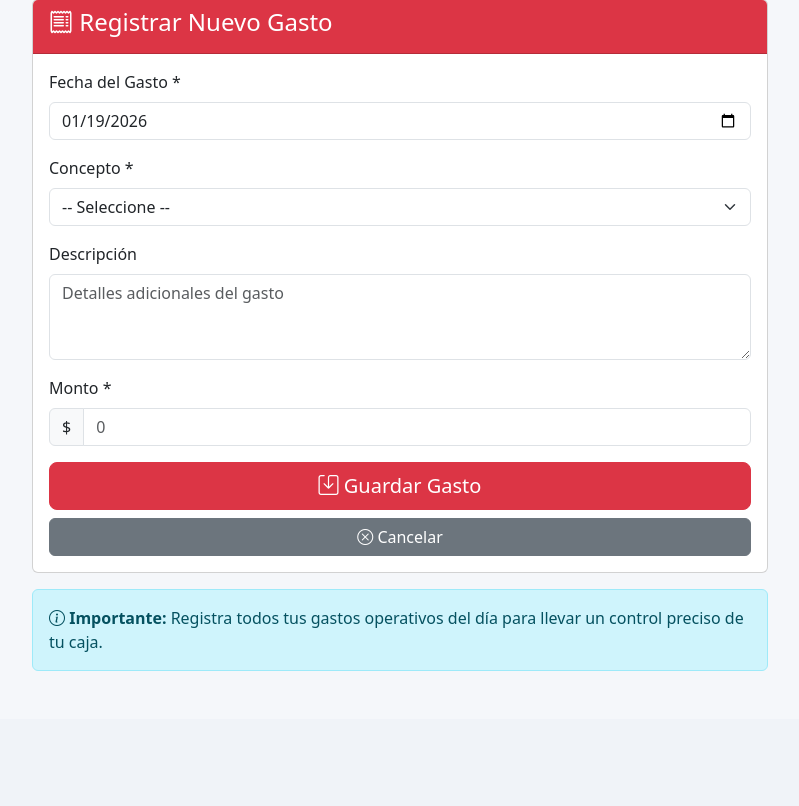
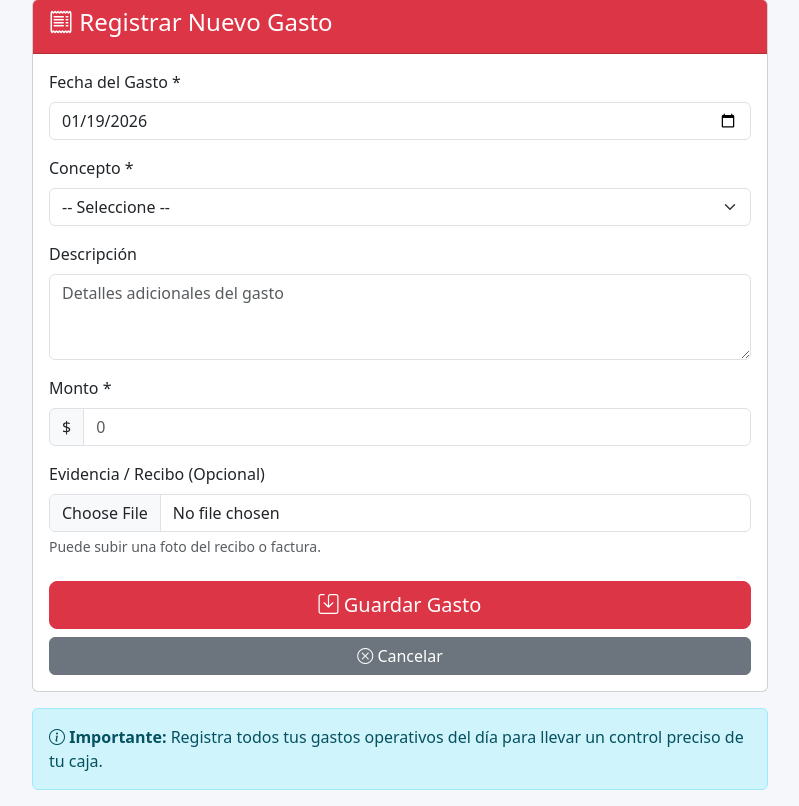
Before and after one commit to graciano90210/DIAMANTE-PRO, a Flask app: page /caja/gastos/nuevo in a window 1280 px wide. Shown: the part 81-887 px from the top of the page, without its empty margins (240-1039 px from the left). Before the commit the page ends 752 px from the top, so only its background shows below. Run offline with Flask 3, Linux system fonts and the light colour scheme; the visitor is signed in with stand-in values (Sample User, id 1).

Commit message:
Implementando subida de foto de recibo al registrar gastos

```diff
--- a/app/routes.py
+++ b/app/routes.py
@@ -1,4 +1,5 @@
 from flask import render_template, request, redirect, url_for, session, flash, make_response, send_file
+from werkzeug.utils import secure_filename
 from .models import Usuario, Cliente, Prestamo, Pago, Transaccion, Sociedad, Ruta, AporteCapital, Activo, db
 from datetime import datetime, timedelta
 from sqlalchemy import func
@@ -2419,13 +2420,28 @@ Gracias por su pago!"""
             return redirect(url_for('home'))
 
         try:
+            # Procesar archivo de recibo si existe
+            foto_evidencia = None
+            if 'recibo' in request.files:
+                file = request.files['recibo']
+                if file and file.filename != '':
+                    filename = secure_filename(f"gasto_{datetime.now().strftime('%Y%m%d%H%M%S')}_{file.filename}")
+                    # Asegurar directorio de subida (en static para acceso público protegido)
+                    upload_folder = os.path.join(app.root_path, 'static', 'uploads', 'recibos')
+                    if not os.path.exists(upload_folder):
+                        os.makedirs(upload_folder)
+
+                    file.save(os.path.join(upload_folder, filename))
+                    foto_evidencia = f"uploads/recibos/{filename}"
+
             nueva_transaccion = Transaccion(
                 naturaleza='EGRESO',
                 concepto=request.form.get('concepto'),
                 descripcion=request.form.get('descripcion'),
                 monto=float(request.form.get('monto')),
                 fecha=datetime.strptime(request.form.get('fecha'), '%Y-%m-%d'),
-                usuario_origen_id=session.get('usuario_id')
+                usuario_origen_id=session.get('usuario_id'),
+                foto_evidencia=foto_evidencia
             )
 
             db.session.add(nueva_transaccion)
--- a/app/templates/caja_gastos_nuevo.html
+++ b/app/templates/caja_gastos_nuevo.html
@@ -35,7 +35,7 @@
                         <div class="alert alert-danger">{{ error }}</div>
                         {% endif %}
 
-                        <form method="POST" action="/caja/gastos/guardar">
+                        <form method="POST" action="/caja/gastos/guardar" enctype="multipart/form-data">
                             <div class="mb-3">
                                 <label class="form-label">Fecha del Gasto *</label>
                                 <input type="date" name="fecha" class="form-control" required
@@ -68,8 +68,14 @@
                                 <div class="input-group">
                                     <span class="input-group-text">$</span>
                                     <input type="number" name="monto" class="form-control" required
-                                           min="0" step="0.01" placeholder="0">
+                                           placeholder="0" min="0" step="100">
                                 </div>
+                            </div>
+
+                            <div class="mb-4">
+                                <label class="form-label">Evidencia / Recibo (Opcional)</label>
+                                <input type="file" name="recibo" class="form-control" accept="image/*,.pdf">
+                                <div class="form-text">Puede subir una foto del recibo o factura.</div>
                             </div>
 
                             <div class="d-grid gap-2">
```
Also changed, not shown: app/templates/caja_gastos.html (+10 -0 lines).
